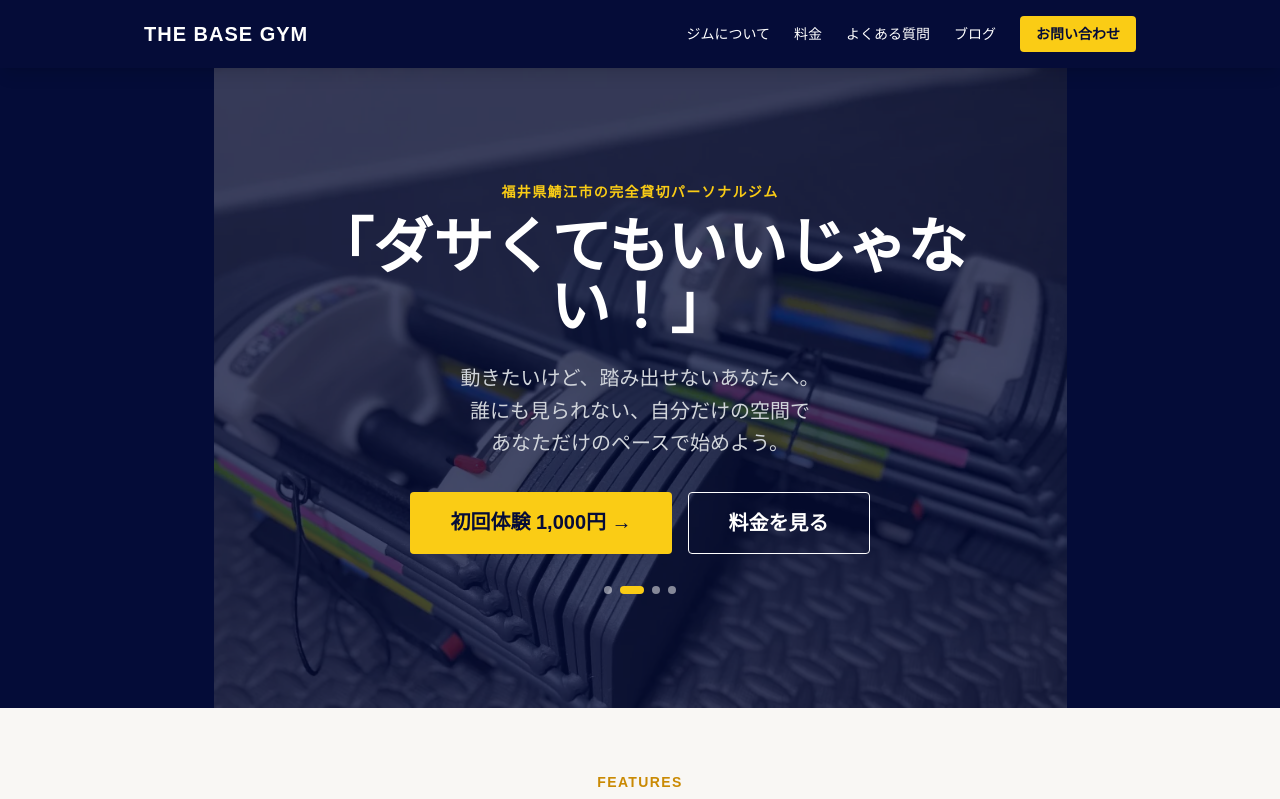
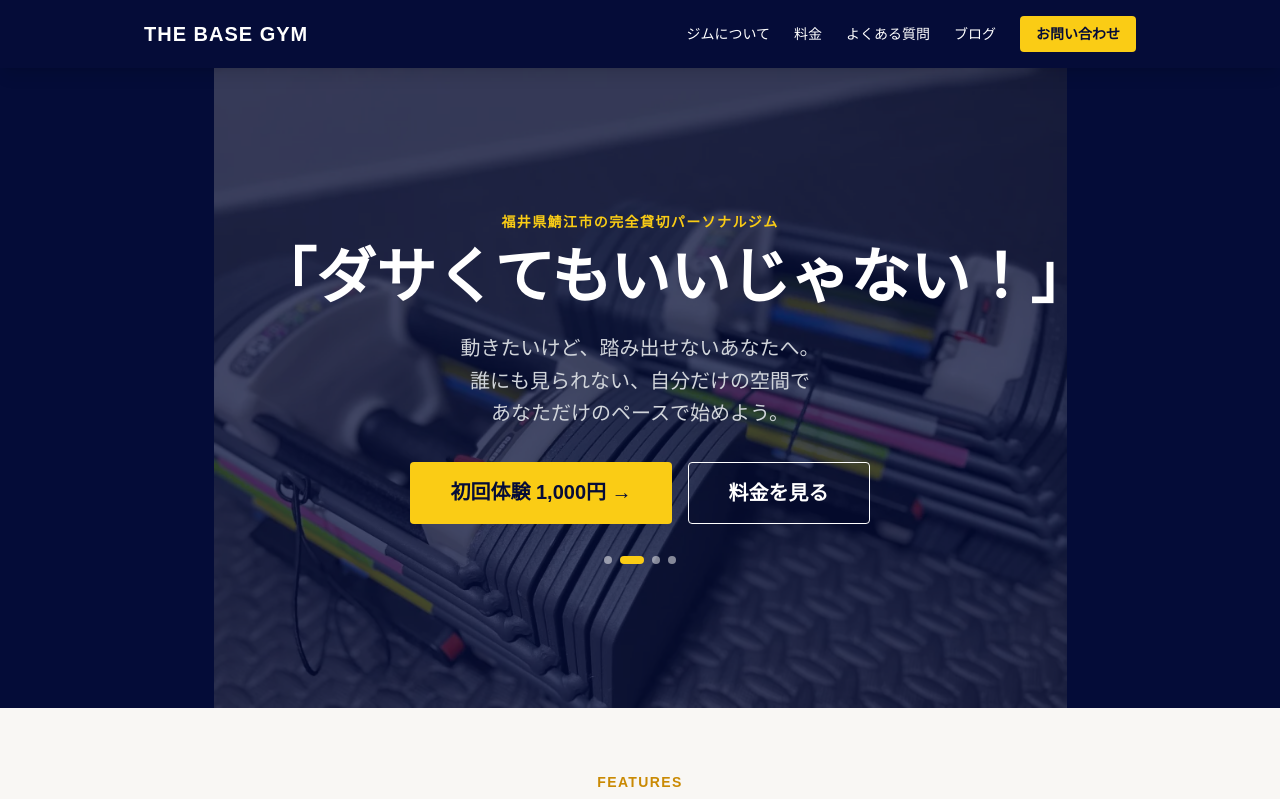
Before and after one commit to b-suke0/thebase-gym-site, a Next.js app: page / in a window 1280 px wide. Shown: the top 799 px of the page. Built offline with nearby package versions, Linux system fonts and the light colour scheme.

Commit message:
keep hero title on one line

```diff
--- a/components/HeroSection.tsx
+++ b/components/HeroSection.tsx
@@ -34,8 +34,8 @@ export default function HeroSection() {
       {/* Content */}
       <div className="relative max-w-3xl mx-auto text-center w-full">
         <p className="text-yellow-400 text-sm font-bold tracking-widest mb-4">福井県鯖江市の完全貸切パーソナルジム</p>
-        <h1 className="text-5xl md:text-6xl font-bold leading-tight mb-6">
-          「ダサくても<br className="md:hidden" />いいじゃない！」
+        <h1 className="text-3xl md:text-6xl font-bold leading-tight mb-6 whitespace-nowrap">
+          「ダサくてもいいじゃない！」
         </h1>
         <p className="text-gray-300 text-xl mb-8 leading-relaxed">
           動きたいけど、踏み出せないあなたへ。<br />
```
